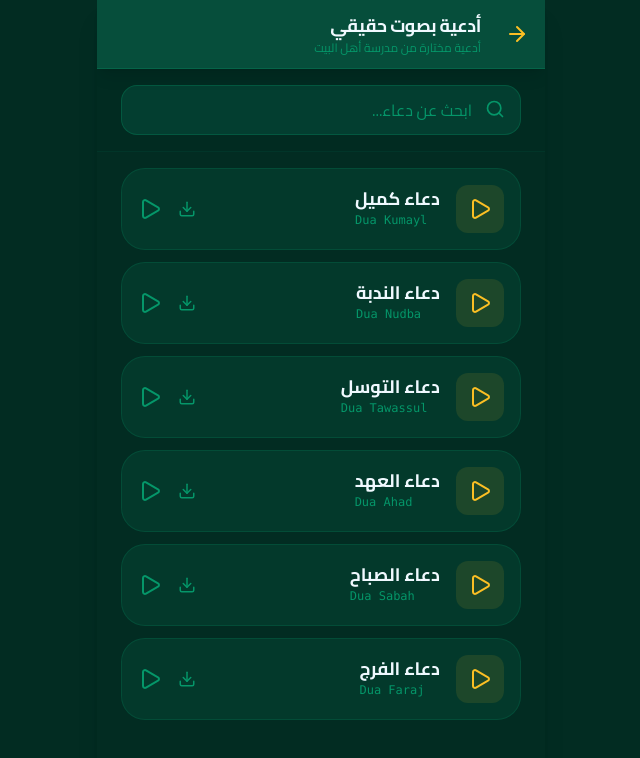
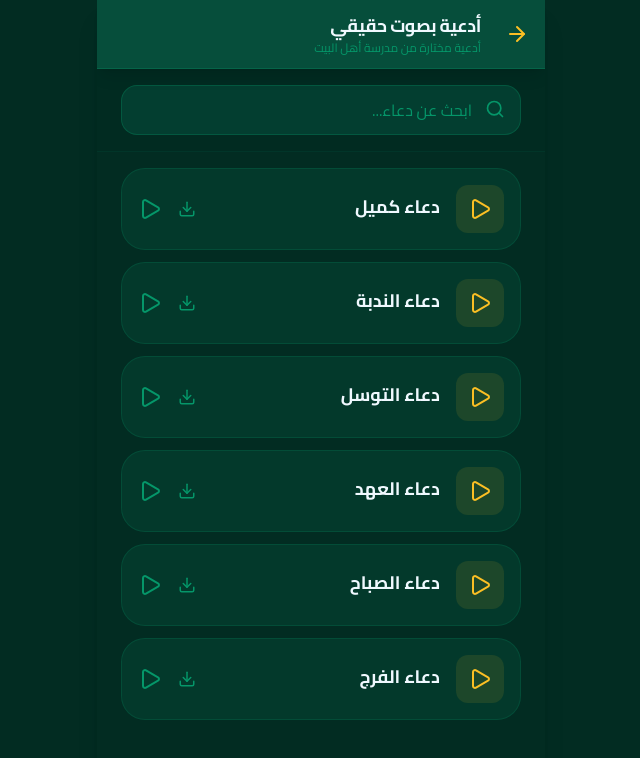
Before and after one commit to alimufk/Quran-karim-, a React (Vite) app: page /#/shia-duas in a window 1280 px wide. Shown: the top 758 px of the page, without its empty margins (319-959 px from the left). Built offline with nearby package versions, Linux system fonts and the light colour scheme; no server answers.

Commit message:
Update ShiaDuas.tsx

```diff
--- a/src/pages/ShiaDuas.tsx
+++ b/src/pages/ShiaDuas.tsx
@@ -5,19 +5,63 @@ import { useNavigate } from 'react-router-dom';
 import { isAudioCached, getCachedAudioUrl, cacheAudio, deleteCachedAudio } from '../utils/audioCache';
 import { getAudioUrl } from '../utils/audioUrl';
 
-// ملاحظة مهمة: استبدل الروابط أدناه بروابطك المباشرة الحقيقية التي رفعتها على Google Drive (بعد تحويلها لروابط مباشرة) أو GitHub
+// قم بنسخ هذا الكود بالكامل واستبدله في ملف src/pages/ShiaDuas.tsx
+
 const duasList = [
-  { id: 'kumail', name: 'دعاء كميل', englishName: 'Dua Kumayl', url: 'https://drive.google.com/uc?export=download&id=1hbeis95aRPNGwUqu1oNRSv6LSIFhnrB8&confirm=t' },
-  { id: 'nudba', name: 'دعاء الندبة', englishName: 'Dua Nudba', url: 'https://drive.google.com/uc?export=download&id=1vvO5VRacXHRUfQvP_hi5wQX56FkUmWKC&confirm=t' },
-  { id: 'tawassul', name: 'دعاء التوسل', englishName: 'Dua Tawassul', url: 'https://drive.google.com/uc?export=download&id=1-P5NVcLcJEXFnz-dx-m1NNKfNJI8oNSU&confirm=t' },
-  { id: 'ahad', name: 'دعاء العهد', englishName: 'Dua Ahad', url: 'https://drive.google.com/uc?export=download&id=1G8o5vnK0bGxd_twmSK0kGsa4cFr5JIPy&confirm=t' },
-  { id: 'sabah', name: 'دعاء الصباح', englishName: 'Dua Sabah', url: 'https://drive.google.com/uc?export=download&id=12a8qLpTtUelTDeY3FbIp6xHi_WXdsXFO&confirm=t' },
-  { id: 'faraj', name: 'دعاء الفرج', englishName: 'Dua Faraj', url: 'https://drive.google.com/uc?export=download&id=1A6mCnxFmKbdo65IMcYOpSq5lo3hu2fmp&confirm=t' },
-  { id: 'iftitah', name: 'دعاء الافتتاح', englishName: 'Dua Iftitah', url: 'https://drive.google.com/uc?export=download&id=1TE4PAePRBP9USJkILgBwo2cOGV8ustzr&confirm=t' },
-  { id: 'jawshan', name: 'دعاء الجوش الكبير', englishName: 'Dua Jawshan Kabeer', url: 'https://drive.google.com/uc?export=download&id=1X1nro7QPUY-4efvbu_oqdWuBrsUsjtsb&confirm=t' },
-  { id: 'mashlool', name: 'دعاء المشلول', englishName: 'Dua Mashlool', url: 'https://drive.google.com/uc?export=download&id=1xi0xsvvxecNh9yjP8W_2DoJAwZLVRSYc&confirm=t' },
-  { id: 'mujeer', name: 'دعاء المجير', englishName: 'Dua Mujeer', url: 'https://drive.google.com/uc?export=download&id=102nWYTcTLC4HrdH3PaUb2tWCGjwnieLL&confirm=t' },
+  {
+    id: 'kumail',
+    name: 'دعاء كميل',
+    url: 'https://raw.githubusercontent.com/alimufk/Quran-karim-/main/audio/duaa_kumayl_farahmand_fani.mp3'
+  },
+  {
+    id: 'nudba',
+    name: 'دعاء الندبة',
+    url: 'https://raw.githubusercontent.com/alimufk/Quran-karim-/main/audio/duaa_nudbah_farahmand.mp3'
+  },
+  {
+    id: 'tawassul',
+    name: 'دعاء التوسل',
+    url: 'https://raw.githubusercontent.com/alimufk/Quran-karim-/main/audio/YOUR_FILE_NAME.mp3'
+  },
+  {
+    id: 'ahad',
+    name: 'دعاء العهد',
+    url: 'https://raw.githubusercontent.com/alimufk/Quran-karim-/main/audio/duaa_ahad_farahmand.mp3'
+  },
+  {
+    id: 'sabah',
+    name: 'دعاء الصباح',
+    url: 'https://raw.githubusercontent.com/alimufk/Quran-karim-/main/audio/duaa_sabah_farahmand.mp3'
+  },
+  {
+    id: 'faraj',
+    name: 'دعاء الفرج',
+    url: 'https://raw.githubusercontent.com/alimufk/Quran-karim-/main/audio/YOUR_FILE_NAME.mp3'
+  },
+  {
+    id: 'iftitah',
+    name: 'دعاء الافتتاح',
+    url: 'https://raw.githubusercontent.com/alimufk/Quran-karim-/main/audio/'
+  },
+  {
+    id: 'jawshan',
+    name: 'دعاء الجوشن الكبير',
+    url: 'https://raw.githubusercontent.com/alimufk/Quran-karim-/main/audio/jawshan_sagheer_amer.mp3'
+  },
+  {
+    id: 'mashlool',
+    name: 'دعاء المشلول',
+    url: 'https://raw.githubusercontent.com/alimufk/Quran-karim-/main/audio/duaa_mashlool_farahmand.mp3'
+  },
+  {
+    id: 'mujeer',
+    name: 'دعاء المجير',
+    url: 'https://raw.githubusercontent.com/alimufk/Quran-karim-/main/audio/mujeer_farahmand.mp3'
+  }
 ];
+
+// تأكد من أن بقية ملفك يحتوي على الدالة التالية في ملف audioUrl.ts:
+// export function getAudioUrl(url: string): string { return url; }
 
 
 export function ShiaDuas() {
```
